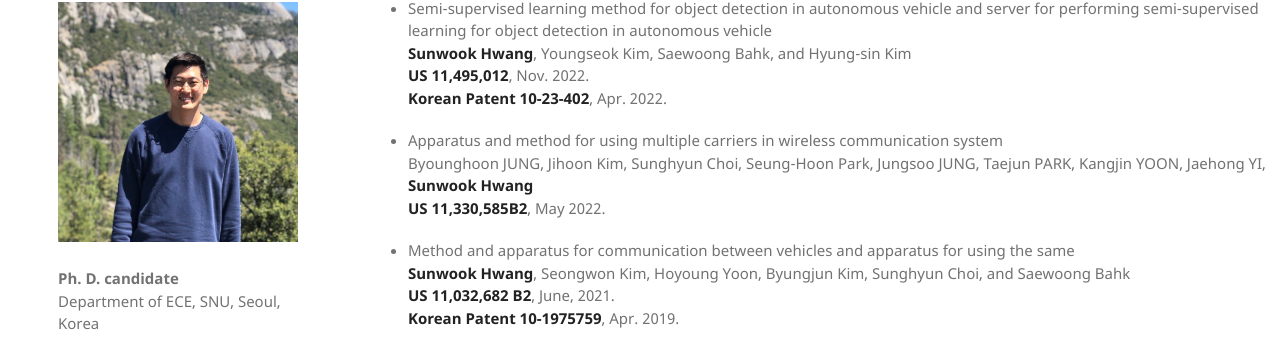
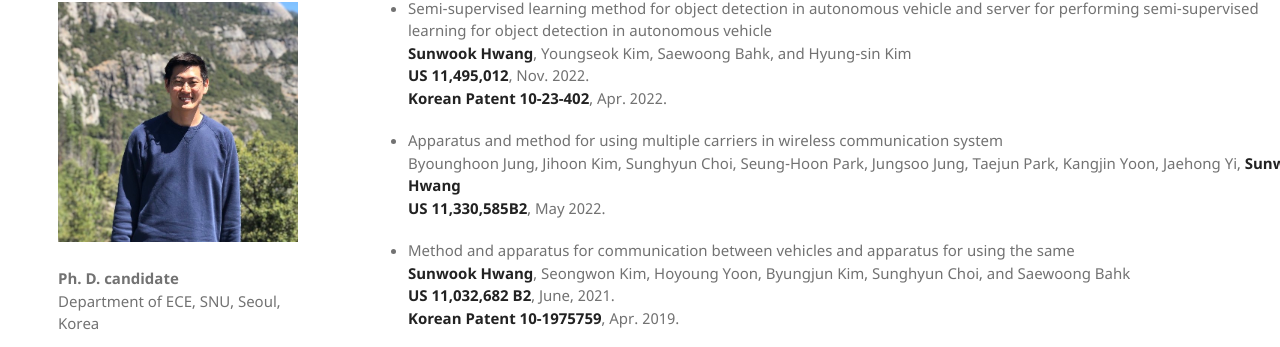
Before and after one commit to jeongjun-park/jeongjun-park.github.io, a Jekyll site: the page built from index.md, in a window 1280 px wide and 900 px high, scrolled down 1453 px. Shown: the part 107-454 px from the top of the window. Built offline with Jekyll 4.4.1, drawn with Linux system fonts in a browser that asks for light colours; our own code applies the rules of GitHub Pages for plain Markdown files.

Commit message:
minor rev

```diff
--- a/index.md
+++ b/index.md
@@ -88,7 +88,7 @@ autonomous vehicle\
 **Korean Patent 10-23-402**, Apr. 2022.
 
 * Apparatus and method for using multiple carriers in wireless communication system\
-Byounghoon JUNG, Jihoon Kim, Sunghyun Choi, Seung-Hoon Park, Jungsoo JUNG, Taejun PARK, Kangjin YOON, Jaehong YI, **Sunwook Hwang**\
+Byounghoon Jung, Jihoon Kim, Sunghyun Choi, Seung-Hoon Park, Jungsoo Jung, Taejun Park, Kangjin Yoon, Jaehong Yi, **Sunwook Hwang**\
 **US 11,330,585B2**, May 2022.
 
 * Method and apparatus for communication between vehicles and apparatus for using the same\
```
